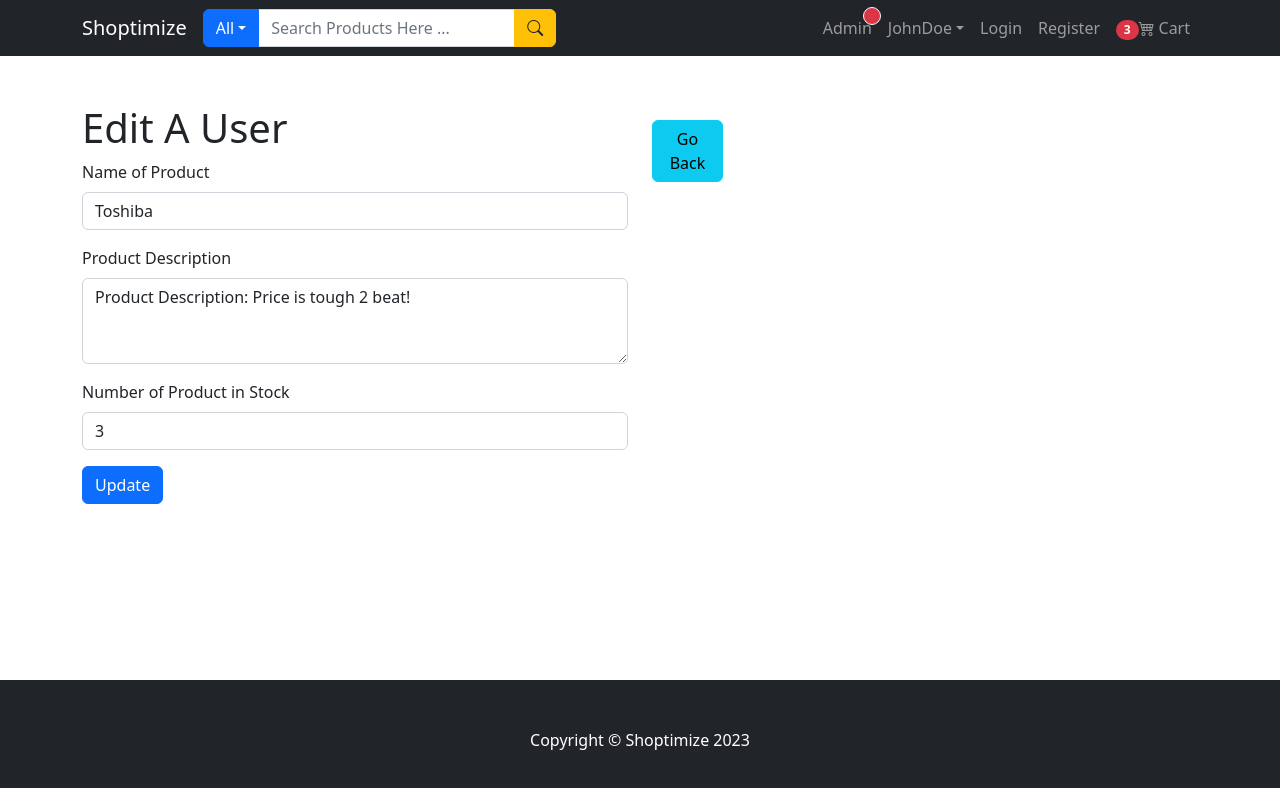
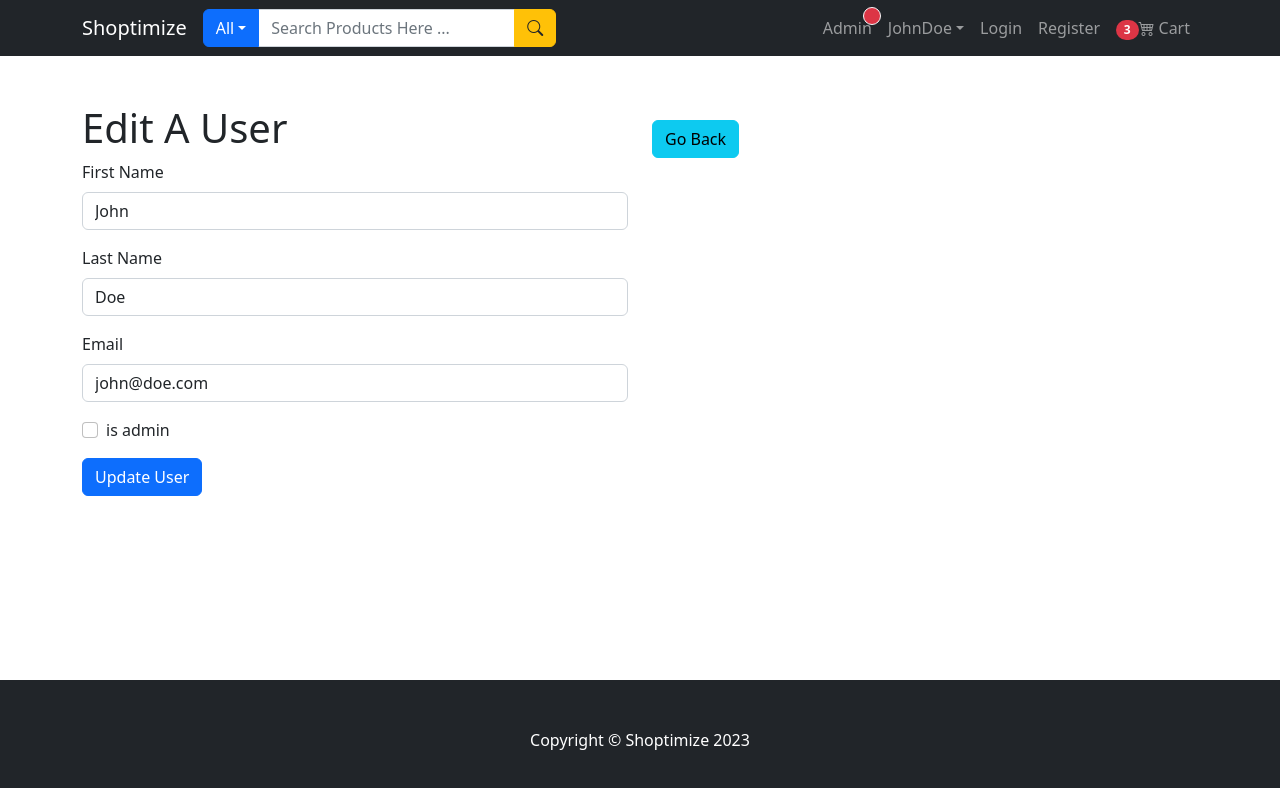
Before and after one commit to ShanchaiZ/MERN-ecommerce, a React (Create React App) app in the folder frontend/: page /admin/edit-users in a window 1280 px wide. Shown: the top 788 px of the page. Built offline with nearby package versions, Linux system fonts and the light colour scheme.

Commit message:
updated the user fields to reflect the edit form

```diff
--- a/frontend/src/pages/admin/AdminEditUserPage.js
+++ b/frontend/src/pages/admin/AdminEditUserPage.js
@@ -17,32 +17,37 @@ const AdminEditUserPage = () => {
     return (
         <Container className="justified-content-md-content mt-5">
             <Row>
-                {/* Edit Product Form*/}
+                {/* Edit User Form*/}
                 <Col md={6}>
                     <h1>Edit A User</h1>
                     <Form noValidate validated={validated} onSubmit={handleSubmit}>
-                        {/* Name of Product */}
-                        <Form.Group className="mb-3" controlId="formBasicName">
-                            <Form.Label>Name of Product</Form.Label>
-                            <Form.Control name="name" type="text" required defaultValue="Toshiba" />
+                        {/* User First Name*/}
+                        <Form.Group className="mb-3" controlId="formBasicFirstName">
+                            <Form.Label>First Name</Form.Label>
+                            <Form.Control name="name" type="text" required defaultValue="John" />
                         </Form.Group>
-                        {/* Product Description */}
-                        <Form.Group className="mb-3" controlId="description">
-                            <Form.Label>Product Description</Form.Label>
-                            <Form.Control name="description" as="textarea" rows={3} required defaultValue="Product Description: Price is tough 2 beat!" />
+                        {/* User Last Name */}
+                        <Form.Group className="mb-3" controlId="formBasicLastName">
+                            <Form.Label>Last Name</Form.Label>
+                            <Form.Control name="lastName" type="text" required defaultValue="Doe" />
                         </Form.Group>
-                        {/* Product Quantity in Stock */}
-                        <Form.Group className="mb-3" controlId="formBasicCount">
-                            <Form.Label>Number of Product in Stock</Form.Label>
-                            <Form.Control name="count" type="number" required defaultValue="3" />
+                        {/* User Email */}
+                        <Form.Group className="mb-3" controlId="formBasicEmail">
+                            <Form.Label>Email</Form.Label>
+                            <Form.Control name="email" type="email" required defaultValue="john@doe.com" />
                         </Form.Group>
 
-                        <Button variant="primary" type="submit">Update</Button>
+                        {/* Is User an Admin? */}
+                        <Form.Group className="mb-3" controlId="formBasicCheckbox">
+                        <Form.Check name="isAdmin" type="checkbox" label="is admin" />
+                        </Form.Group>
+
+                        <Button variant="primary" type="submit">Update User</Button>
                     </Form>
                 </Col>
-                {/* Go Back to Admin Products button */}
-                <Col md={1}>
-                    <Link to="/admin/products" className="btn btn-info my-3">Go Back </Link>
+                {/* Go Back to Admin Users Page */}
+                <Col md={2}>
+                    <Link to="/admin/users" className="btn btn-info my-3">Go Back</Link>
                 </Col>
             </Row>
         </Container>
```
